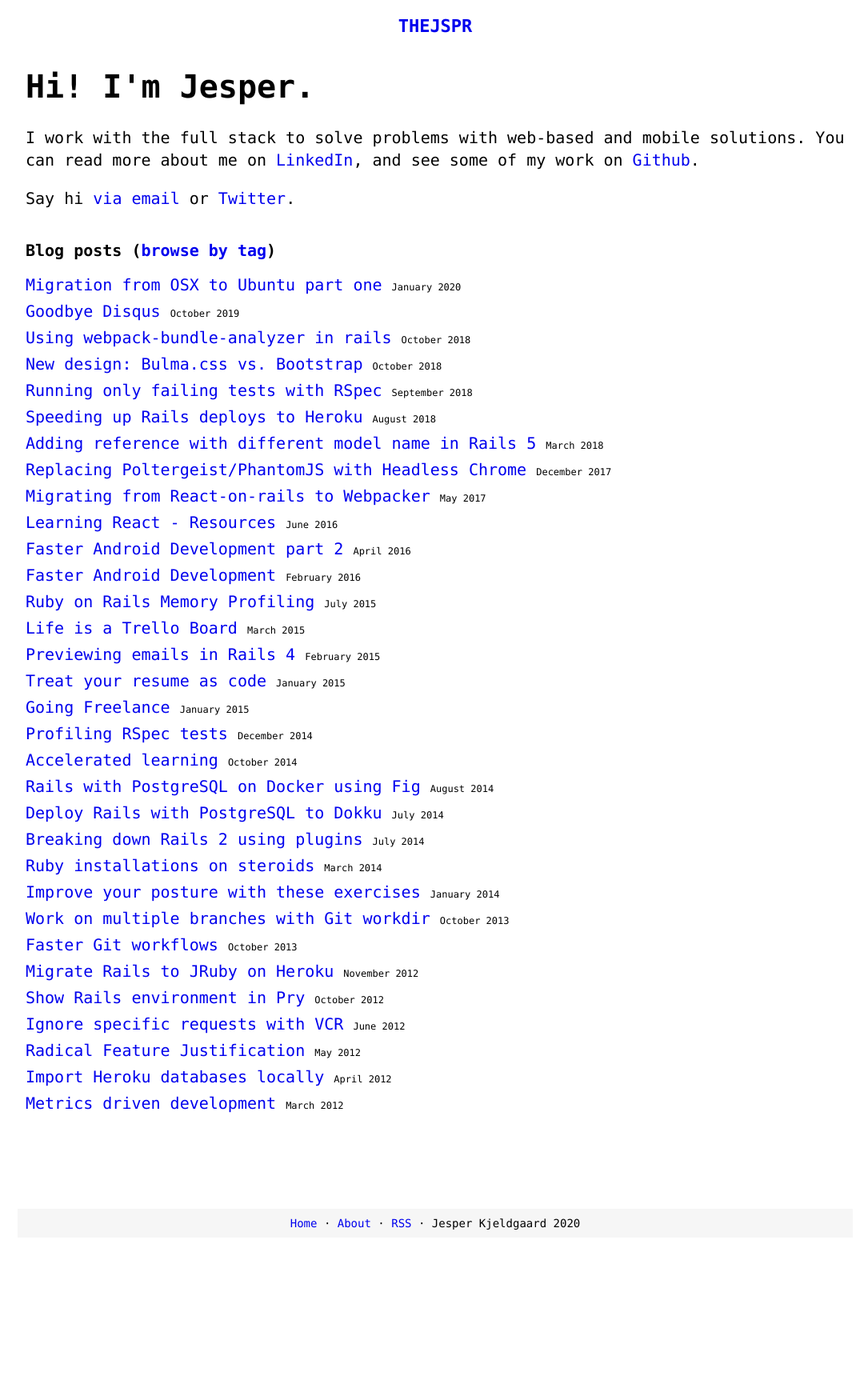
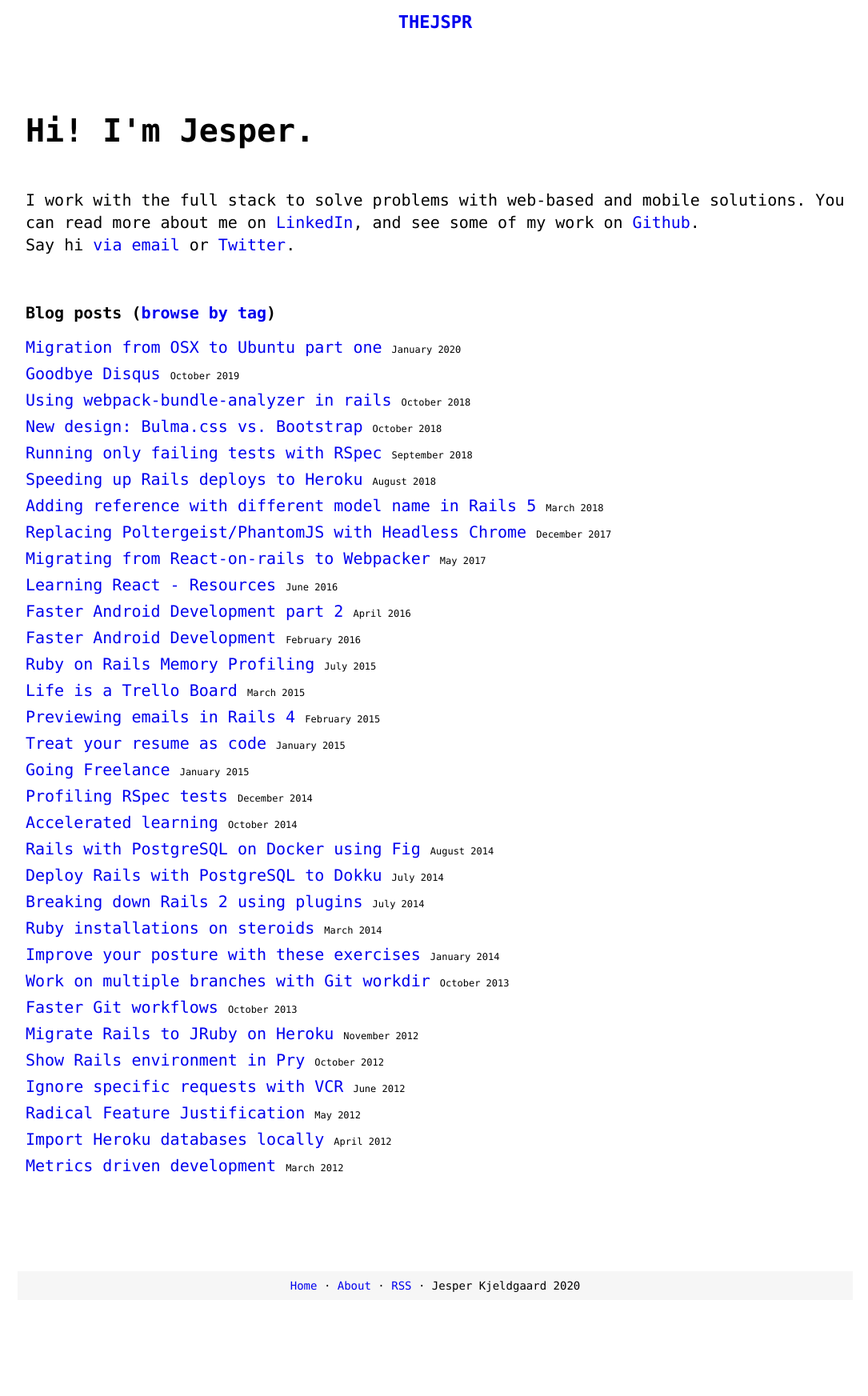
Before and after one commit to thejspr/thejspr.com, a Jekyll site: the page built from index.html, in a window 1280 px wide. Shown: the whole page at 80% size, without its empty margins (96-1181 px from the left). Built offline with Jekyll 4.4.1, drawn with Linux system fonts in a browser that asks for light colours; before the commit the page ends 1667 px from its top, so only the background shows below that.

Commit message:
style tweaks

```diff
--- a/assets/style.scss
+++ b/assets/style.scss
@@ -10,7 +10,9 @@ $light-gray: #f6f6f6;
   text-rendering: optimizeLegibility;
 }
 
-body { font-family: "Lucida Sans Typewriter", "Lucida Console", Monaco, "Bitstream Vera Sans Mono", monospace; font-size: 16px;
+body {
+  font-family: "Lucida Sans Typewriter", "Lucida Console", Monaco, "Bitstream Vera Sans Mono", monospace;
+  font-size: 18px;
 
   @include tablet-up {
     font-size: 20px;
@@ -57,15 +59,30 @@ footer {
   padding: 10px;
 }
 
+.index-page {
+  margin-top: 100px;
+
+  .index-section {
+    margin: 50px 0;
+  }
+}
+
 .profile-image {
-  float: right;
-  padding: 10px;
+  border-radius: 50%;
+  margin: auto;
+  width: 200px;
+  display: block;
+
+  @include tablet-up {
+    float: right;
+    width: 250px;
+  }
 }
 
 .navbar {
   text-align: center;
-  margin-top: 20px;
-  margin-bottom: 40px;
+  margin-top: 15px;
+  margin-bottom: 30px;
 
   .navbar-brand {
     font-size: 1.1em;
@@ -92,9 +109,9 @@ footer {
   }
 }
 
-.index {
-  .index-heading {
-    margin-top: 40px;
+.posts-index {
+  .posts-index-heading {
+    margin-top: 60px;
     margin-bottom: 20px;
   }
 
--- a/index.html
+++ b/index.html
@@ -3,23 +3,22 @@ layout: default
 title: Software entrepreneur
 ---
 
+<div class='index-page'>
   <h1 class="page-title">
     Hi! I'm Jesper.
   </h1>
 
-<p>
+  <p class='index-section'>
     I work with the full stack to solve problems with web-based and mobile solutions.
     You can read more about me on <a href="https://www.linkedin.com/in/jesperkjeldgaard">LinkedIn</a>,
     and see some of my work on <a href="https://www.github.com/thejspr">Github</a>.
-</p>
-
-<p>
+    <br>
     Say hi <a href='mailto:thejspr@gmail.com'>via email</a>
     or <a href="https://www.twitter.com/thejspr">Twitter</a>.
   </p>
 
-<div class="index">
-  <h4 class="index-heading">
+  <div class="posts-index">
+    <h4 class="posts-index-heading">
       Blog posts (<a href='/tags'>browse by tag</a>)
     </h4>
 
@@ -32,3 +31,4 @@ title: Software entrepreneur
       </div>
     {% endfor %}
   </div>
+</div>
```
Lines whose indentation alone changed are shown as unchanged.
